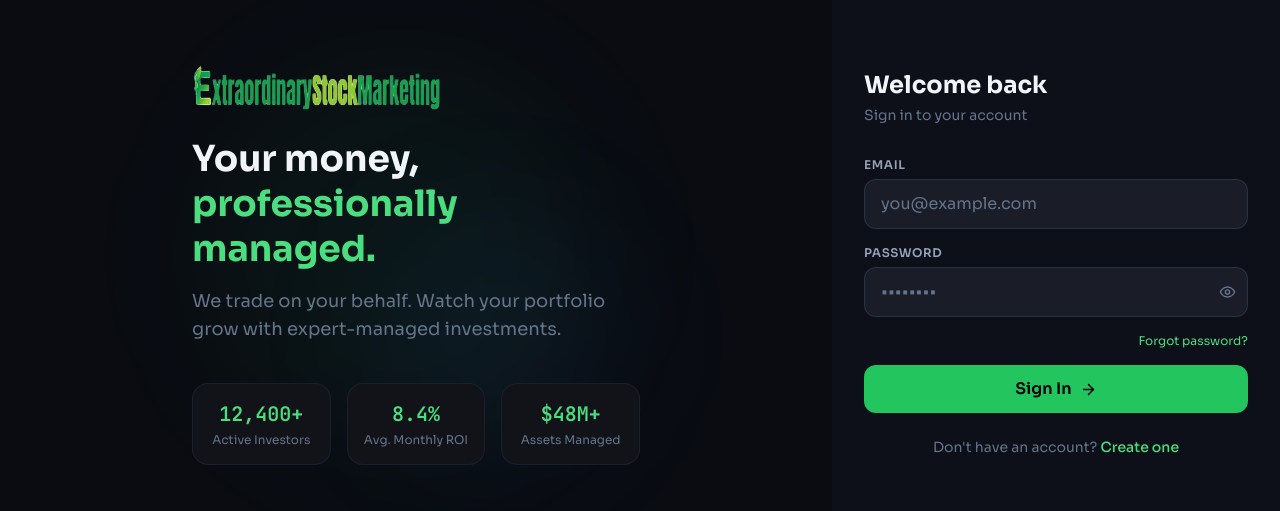
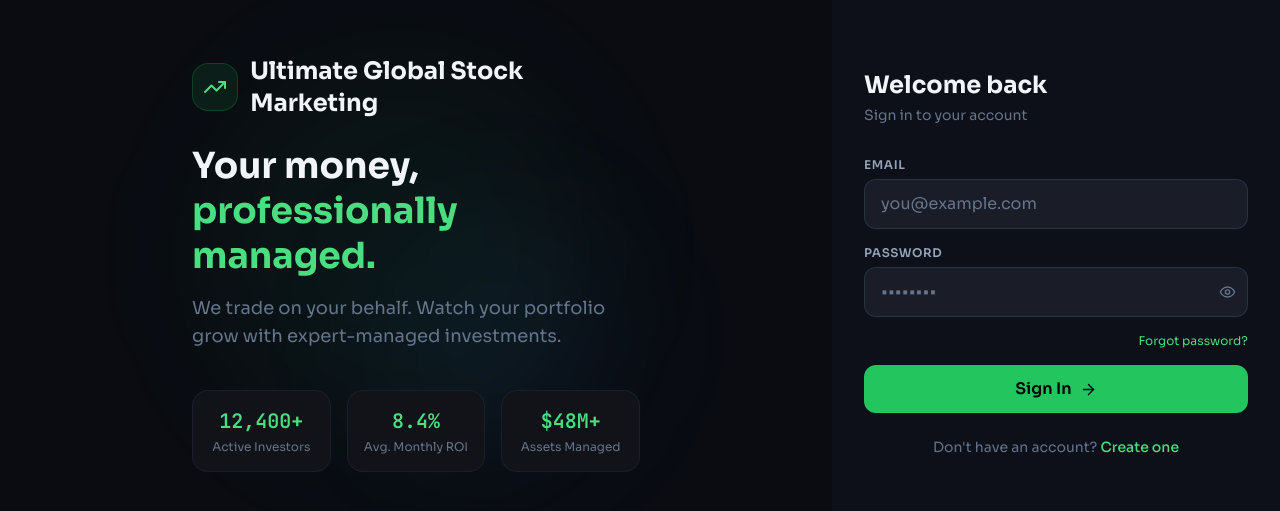
Before and after one commit to fernandotorrez0010-cyber/extraordinary-stock-dashboard, a React (Create React App) app: page /login in a window 1280 px wide. Shown: the part 137-648 px from the top of the page. Built offline with nearby package versions, Linux system fonts and the light colour scheme; no server answers.

Commit message:
logo fix completed

```diff
--- a/src/components/layout/Sidebar.jsx
+++ b/src/components/layout/Sidebar.jsx
@@ -43,7 +43,10 @@ export default function Sidebar({ onClose }) {
       {/* Logo */}
       <div className="flex items-center justify-between px-6 py-5 border-b border-slate-800/60">
         <div className="flex items-center gap-3">
-          <img src='/logo.png' alt='logo' height={180} width={180}/>
+          <div className="w-12 h-12 rounded-2xl bg-green-500/10 border border-green-500/20 flex items-center justify-center">
+            <TrendingUp size={24} className="text-green-400" />
+          </div>
+          <span className="text-lg font-bold text-slate-100">Ultimate Global</span>
         </div>
         {onClose && (
           <button onClick={onClose} className="p-1 rounded-lg hover:bg-slate-800 text-slate-500 lg:hidden">
--- a/src/features/auth/ForgotPasswordPage.jsx
+++ b/src/features/auth/ForgotPasswordPage.jsx
@@ -28,7 +28,12 @@ export default function ForgotPasswordPage() {
     <div className="min-h-screen bg-[#0a0c12] flex items-center justify-center p-6">
       <div className="w-full max-w-sm">
         <div className="flex items-center gap-3 mb-6">
-            <img src='/logo.png' alt='logo' height={250} width={250}/>
+<div className="flex items-center gap-3 mb-6">
+            <div className="w-12 h-12 rounded-2xl bg-green-500/10 border border-green-500/20 flex items-center justify-center">
+              <TrendingUp size={24} className="text-green-400" />
+            </div>
+            <span className="text-2xl font-bold text-slate-100">Ultimate Global Stock Marketing</span>
+          </div>
           </div>
 
         {sent ? (
--- a/src/features/auth/LoginPage.jsx
+++ b/src/features/auth/LoginPage.jsx
@@ -42,7 +42,10 @@ export default function LoginPage() {
         </div>
         <div className="relative z-10 max-w-md">
           <div className="flex items-center gap-3 mb-6">
-            <img src="/logo.png" alt="logo" height={250} width={250} />
+            <div className="w-12 h-12 rounded-2xl bg-green-500/10 border border-green-500/20 flex items-center justify-center">
+              <TrendingUp size={24} className="text-green-400" />
+            </div>
+            <span className="text-2xl font-bold text-slate-100">Ultimate Global Stock Marketing</span>
           </div>
           <h2 className="text-4xl font-bold text-slate-100 leading-tight mb-4">
             Your money,
@@ -73,8 +76,11 @@ export default function LoginPage() {
       {/* Right panel */}
       <div className="flex-1 lg:max-w-md flex items-center justify-center p-6 bg-[#0d1018]">
         <div className="w-full max-w-sm">
-          <div className="flex items-center gap-2 mb-8 lg:hidden">
-            <img src="/logo.png" alt="logo" height={250} width={250} />
+          <div className="flex items-center gap-3 mb-8 lg:hidden">
+            <div className="w-12 h-12 rounded-2xl bg-green-500/10 border border-green-500/20 flex items-center justify-center">
+              <TrendingUp size={24} className="text-green-400" />
+            </div>
+            <span className="text-2xl font-bold text-slate-100">Ultimate Global Stock Marketing</span>
           </div>
 
           <h1 className="text-2xl font-bold text-slate-100 mb-1">
--- a/src/features/auth/RegisterPage.jsx
+++ b/src/features/auth/RegisterPage.jsx
@@ -47,7 +47,10 @@ export default function RegisterPage() {
         </div>
         <div className="relative z-10 max-w-md">
           <div className="flex items-center gap-3 mb-6">
-            <img src="/logo.png" alt="logo" height={250} width={250} />
+            <div className="w-12 h-12 rounded-2xl bg-green-500/10 border border-green-500/20 flex items-center justify-center">
+              <TrendingUp size={24} className="text-green-400" />
+            </div>
+            <span className="text-2xl font-bold text-slate-100">Ultimate Global Stock Marketing</span>
           </div>
           <h2 className="text-4xl font-bold text-slate-100 leading-tight mb-6">
             Start earning
@@ -70,8 +73,11 @@ export default function RegisterPage() {
 
       <div className="flex-1 lg:max-w-md flex items-center justify-center p-6 bg-[#0d1018]">
         <div className="w-full max-w-sm">
-          <div className="flex items-center gap-2 mb-8 lg:hidden">
-            <img src="/logo.png" alt="logo" height={250} width={250} />
+          <div className="flex items-center gap-3 mb-8 lg:hidden">
+            <div className="w-12 h-12 rounded-2xl bg-green-500/10 border border-green-500/20 flex items-center justify-center">
+              <TrendingUp size={24} className="text-green-400" />
+            </div>
+            <span className="text-2xl font-bold text-slate-100">Ultimate Global Stock Marketing</span>
           </div>
 
           <h1 className="text-2xl font-bold text-slate-100 mb-1">
--- a/src/layouts/AdminLayout.jsx
+++ b/src/layouts/AdminLayout.jsx
@@ -54,7 +54,10 @@ function AdminSidebar({ onClose }) {
     <div className="flex flex-col h-full bg-[#0d1018] border-r border-slate-800/60 w-[260px]">
       <div className="flex items-center justify-between px-6 py-5 border-b border-slate-800/60">
         <div className="flex items-center gap-3">
-          <img src='/logo.png' alt='logo' height={180} width={180}/>
+          <div className="w-12 h-12 rounded-2xl bg-green-500/10 border border-green-500/20 flex items-center justify-center">
+            <TrendingUp size={24} className="text-green-400" />
+          </div>
+          <span className="text-lg font-bold text-slate-100">Ultimate Global</span>
         </div>
         {onClose && (
           <button onClick={onClose} className="p-1 rounded-lg hover:bg-slate-800 text-slate-500 lg:hidden">
```
